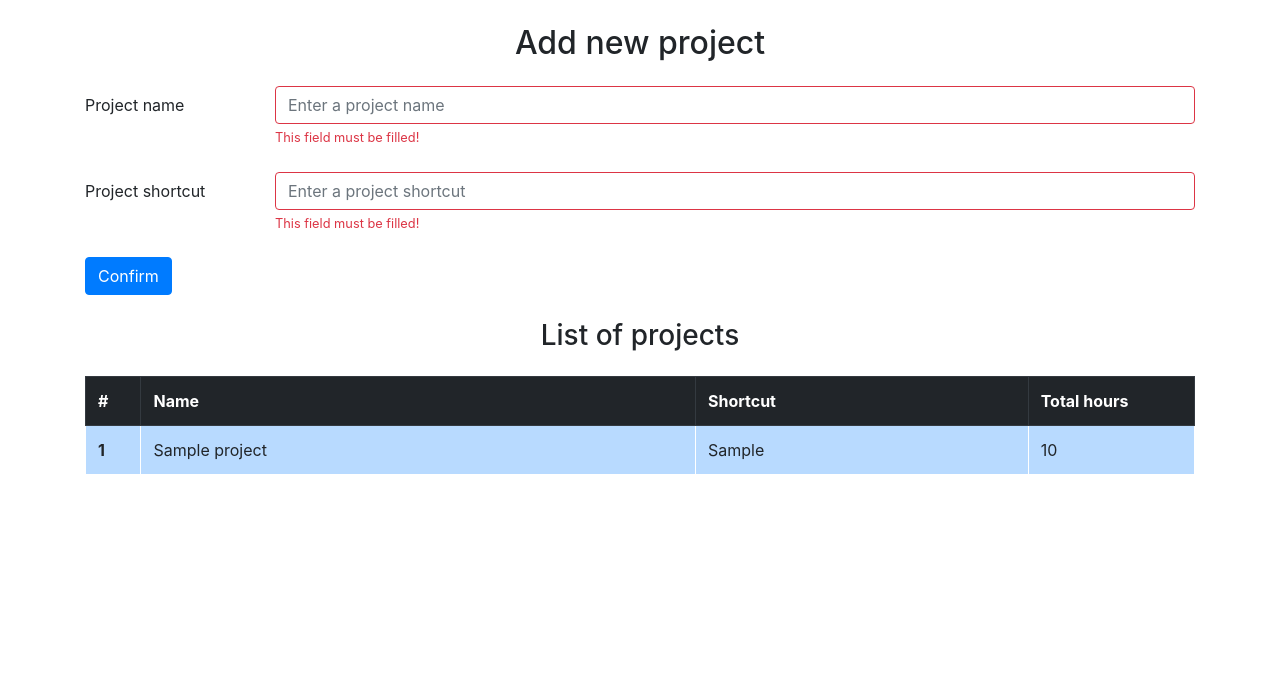
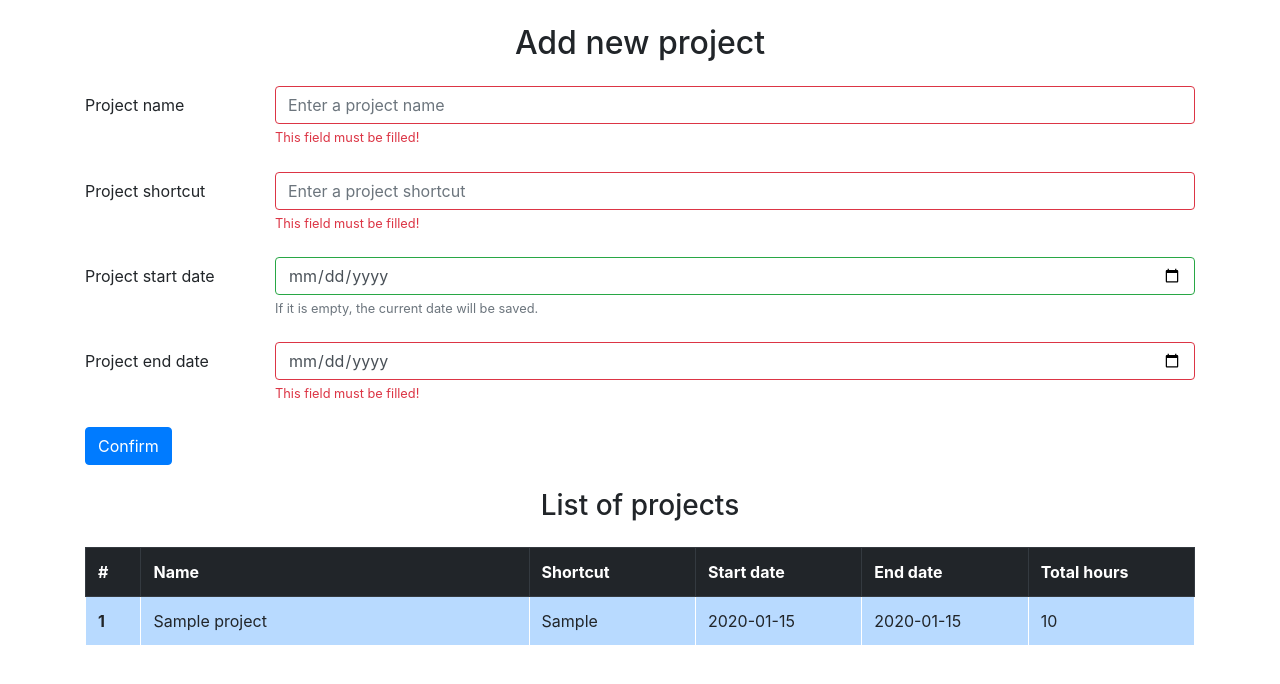
Before and after one commit to Gamattowicz/Timetracker_Flask, a Flask app: page /projects in a window 1280 px wide. Shown: the part 56-740 px from the top of the page. Run offline with Flask 2, Linux system fonts and the light colour scheme; a user stored in the database is signed in; tables that the repository leaves empty hold one stand-in row (values such as "Sample post"); some libraries are stand-ins or nearby versions.

Commit message:
add start and end date of project

```diff
--- a/timetracker/forms.py
+++ b/timetracker/forms.py
@@ -1,6 +1,6 @@
 from flask_wtf import FlaskForm
 from wtforms.fields.html5 import DateField, IntegerField
-from wtforms import BooleanField, SelectField, SubmitField
+from wtforms import BooleanField, SelectField, SubmitField, StringField
 from wtforms.widgets.html5 import NumberInput
 from datetime import datetime
 
@@ -27,3 +27,11 @@ class VacationLength(FlaskForm):
 class VacationDay(FlaskForm):
     vacation_date = DateField('The date of the vacation day', format='%YYYY-%m-%d')
     confirm_button = SubmitField('Confirm')
+
+
+class Project(FlaskForm):
+    name = StringField('Project name')
+    shortcut = StringField('Project shortcut')
+    start_date = DateField('Project start date', format='%YYYY-%m-%d')
+    end_date = DateField('Project end date', format='%YYYY-%m-%d')
+    confirm_button = SubmitField('Confirm')
--- a/timetracker/models.py
+++ b/timetracker/models.py
@@ -7,6 +7,8 @@ class Projects(db.Model):
     id = db.Column(db.Integer, primary_key=True)
     name = db.Column(db.String(100), nullable=False, unique=True)
     shortcut = db.Column(db.String(50), nullable=False, unique=True)
+    start_date = db.Column(db.String(50), nullable=False, default=func.current_date())
+    end_date = db.Column(db.String(50), nullable=False)
     hour = db.relationship('Hours')
 
 
--- a/timetracker/templates/hours.html
+++ b/timetracker/templates/hours.html
@@ -19,7 +19,6 @@
     <div class="form-group row my-4">
         <label class="col-sm-2 col-form-label">Date of work</label>
         <div class="col-sm-10">
-            {{ form.csrf_token }}
             {{ form.work_date(class_="form-control", id="work-date") }}
             <small class="form-text text-muted">If it is empty, the current date will be saved. </small>
         </div>
--- a/timetracker/templates/projects.html
+++ b/timetracker/templates/projects.html
@@ -5,9 +5,9 @@
 <form method="POST" class="was-validated mt-4" action="{{ url_for('views.projects') }}">
     <h2 align="center">Add new project</h2>
     <div class="form-group row my-4">
-        <label for="name" class="col-sm-2 col-form-label">Project name</label>
+        {{ form.name.label(class_="col-sm-2 col-form-label") }}
         <div class="col-sm-10">
-            <input type="text" class="form-control" id="name" name="name" placeholder="Enter a project name" required>
+            {{ form.name(class_="form-control", id="name", placeholder="Enter a project name", required="required") }}
             <div class="invalid-feedback">
                 This field must be filled!
             </div>
@@ -17,9 +17,28 @@
         </div>
     </div>
     <div class="form-group row my-4">
-        <label for="shortcut" class="col-sm-2 col-form-label">Project shortcut</label>
+        {{ form.shortcut.label(class_="col-sm-2 col-form-label") }}
         <div class="col-sm-10">
-            <input type="text" class="form-control" id="shortcut" name="shortcut" placeholder="Enter a project shortcut" required>
+            {{ form.shortcut(class_="form-control", id="shortcut", placeholder="Enter a project shortcut", required="required") }}
+            <div class="invalid-feedback">
+                This field must be filled!
+            </div>
+            <div class="valid-feedback">
+                Looks good!
+        </div>
+        </div>
+    </div>
+        <div class="form-group row my-4">
+        {{ form.start_date.label(class="col-sm-2 col-form-label") }}
+        <div class="col-sm-10">
+            {{ form.start_date(class_="form-control", id="start_date") }}
+            <small class="form-text text-muted">If it is empty, the current date will be saved. </small>
+        </div>
+    </div>
+        <div class="form-group row my-4">
+        {{ form.end_date.label(class="col-sm-2 col-form-label") }}
+        <div class="col-sm-10">
+            {{ form.end_date(class_="form-control", id="end_date", required="required") }}
             <div class="invalid-feedback">
                 This field must be filled!
             </div>
@@ -28,7 +47,7 @@
             </div>
         </div>
     </div>
-    <button type="submit" class="btn btn-primary">Confirm</button>
+    {{ form.confirm_button(class_="btn btn-primary") }}
 </form>
 
 <div class="project-list">
@@ -37,8 +56,10 @@
       <thead class="thead-dark">
         <tr>
           <th class="border border-dark" scope="col" style="width:5%">#</th>
-          <th class="border border-dark" scope="col" style="width:50%">Name</th>
-          <th class="border border-dark" scope="col" style="width:30%">Shortcut</th>
+          <th class="border border-dark" scope="col" style="width:35%">Name</th>
+          <th class="border border-dark" scope="col" style="width:15%">Shortcut</th>
+          <th class="border border-dark" scope="col" style="width:15%">Start date</th>
+          <th class="border border-dark" scope="col" style="width:15%">End date</th>
           <th class="border border-dark" scope="col" style="width:15%">Total hours</th>
         </tr>
       </thead>
@@ -48,6 +69,8 @@
           <th class="border border-white" scope="row">{{ result.id }}</th>
           <td class="border border-white">{{ result.name }}</td>
           <td class="border border-white">{{ result.shortcut }}</td>
+          <td class="border border-white">{{ result.start_date }}</td>
+          <td class="border border-white">{{ result.end_date }}</td>
           <td class="border border-white">{{ result.sum }}</td>
         </tr>
     {% endfor %}
--- a/timetracker/views.py
+++ b/timetracker/views.py
@@ -1,12 +1,12 @@
 from flask import Blueprint, render_template, request, flash, jsonify
-from re import fullmatch
 from .models import Projects, Hours, User, Vacation
 from . import db
 from sqlalchemy.sql import func
 from flask_login import login_required, current_user
 import json
-from .forms import DatePicker, VacationLength, VacationDay
+from .forms import DatePicker, VacationLength, VacationDay, Project
 from math import ceil
+from datetime import date
 
 
 views = Blueprint('views', __name__)
@@ -25,16 +25,16 @@ def home():
 def hours():
     form = DatePicker()
     if request.method == 'POST':
-        if not (isinstance(float(request.form['amount']), float) or isinstance(
-                int(request.form['amount']), int)):
+        amount = request.form['amount']
+        project_shortcut = request.form['shortcut']
+        user_id = current_user.id
+        if not (isinstance(float(amount), float) or isinstance(
+                int(amount), int)):
             flash('Amount must be a number!', category='error')
-        elif request.form['shortcut'] == 'Choose project shortcut':
+        elif project_shortcut == 'Choose project shortcut':
             flash('You have to choose one of existing shortcut project!',
                   category='error')
         else:
-            amount = request.form['amount']
-            project_shortcut = request.form['shortcut']
-            user_id = current_user.id
             if request.form['work_date']:
                 work_date = request.form['work_date']
                 new_hours = Hours(amount=amount, work_date=work_date,
@@ -72,29 +72,46 @@ def delete_hour():
 @views.route('/projects', methods=['GET', 'POST'])
 @login_required
 def projects():
+    form = Project()
     if request.method == 'POST':
-        if Projects.query.filter_by(name=request.form['name']).first():
-            flash(f"Project with name {request.form['name']} already exist!",
+        name = request.form['name']
+        shortcut = request.form['shortcut']
+        end_date = request.form['end_date']
+        if Projects.query.filter_by(name=name).first():
+            flash(f'Project with name {name} already exist!',
                   category='error')
-        elif Projects.query.filter_by(shortcut=request.form['shortcut']).first():
-            flash(f"Project with shortcut {request.form['shortcut']} already "
-                  f"exist!", category='error')
+        elif Projects.query.filter_by(shortcut=shortcut).first():
+            flash(f'Project with shortcut {shortcut} already'
+                  f'exist!', category='error')
+        elif request.form['start_date']:
+            start_date = request.form['start_date']
+            if start_date > end_date:
+                flash(f'Invalid date of start and end project', category='error')
+            else:
+                new_project = Projects(name=name, shortcut=shortcut,
+                                       start_date=start_date, end_date=end_date)
+                db.session.add(new_project)
+                db.session.commit()
+                flash('Project have been added!', category='success')
         else:
-            name = request.form['name']
-            shortcut = request.form['shortcut']
-
-            new_project = Projects(name=name, shortcut=shortcut)
-            db.session.add(new_project)
-            db.session.commit()
-            flash('Project have been added!', category='success')
+            if end_date < date.today().strftime('%Y-%m-%d'):
+                flash(f'Invalid date of end project', category='error')
+            else:
+                new_project = Projects(name=name, shortcut=shortcut,
+                                       end_date=end_date)
+                db.session.add(new_project)
+                db.session.commit()
+                flash('Project have been added!', category='success')
     results = db.session.query(Projects.id, Projects.name,
-                               Projects.shortcut,
+                               Projects.shortcut, Projects.start_date,
+                               Projects.end_date,
                                func.ifnull(func.sum(Hours.amount), '0').label(
                                    'sum')).outerjoin(
                                     Hours, Projects.shortcut ==
                                     Hours.project_shortcut).group_by(Projects.id).all()
 
-    return render_template('projects.html', results=results, user=current_user)
+    return render_template('projects.html', results=results,
+                           user=current_user, form=form)
 
 
 @views.route('/vacation', methods=['GET', 'POST'])
```
